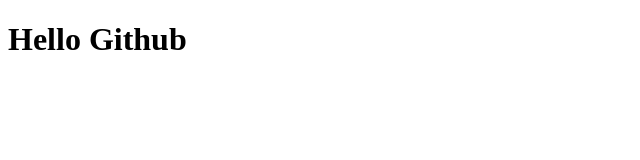
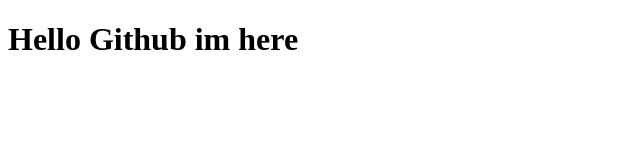
Before and after one commit to rcdosado/mysite, a plain HTML site: page index.html in a window 1280 px wide. Shown: the whole page, without its empty margins (0-640 px from the left). Drawn offline with Linux system fonts and the light colour scheme.

Commit message:
Update index.html

```diff
--- a/index.html
+++ b/index.html
@@ -7,6 +7,6 @@
     <title>My Site</title>
 </head>
 <body>
-    <h1>Hello Github</h1>
+    <h1>Hello Github im here</h1>
 </body>
 </html>
```
